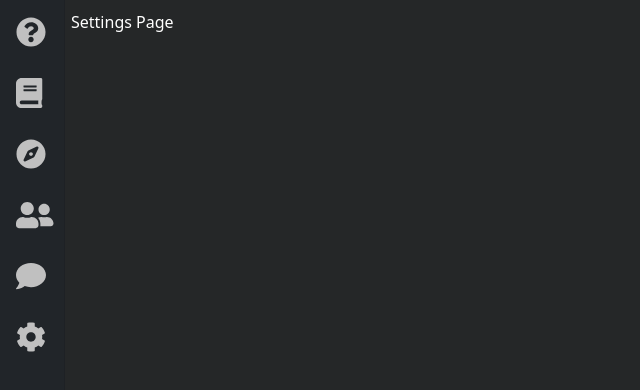
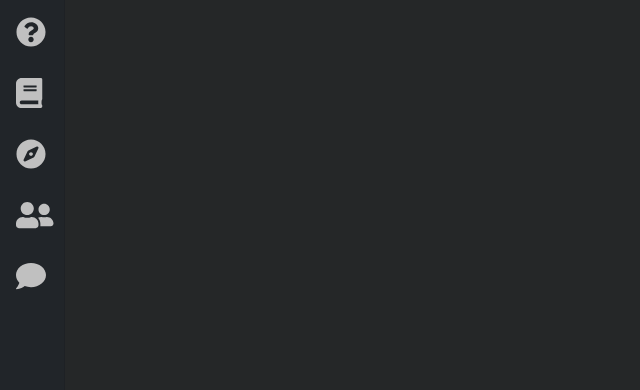
Before and after one commit to gurneetbhatia/p2p-academics, a React (Create React App) app: page /settings in a window 1280 px wide. Shown: the top 390 px of the page, without its empty margins (0-640 px from the left). Built offline with nearby package versions, Linux system fonts and the light colour scheme.

Commit message:
Remove settings page

```diff
--- a/electron/helper.js
+++ b/electron/helper.js
@@ -48,7 +48,7 @@ function setupEncryption(serverUID) {
     }, (err, publicKey, privateKey) => {
         if (err) throw err;
 
-        fs.writeFileSync(__dirname + '/../user/keys.json', {"publicKey": publicKey, "privateKey": privateKey});
+        fs.writeFileSync(__dirname + '/../user/keys.json', JSON.stringify({"publicKey": publicKey, "privateKey": privateKey}));
     });
 }
 
@@ -497,7 +497,7 @@ function addMessage(senderUID, message, timestamp, sender) {
         sender: sender
     });
 
-    fs.writeFileSync('./user/chats.json', messages);
+    fs.writeFileSync('./user/chats.json', JSON.stringify(messages));
 }
 
 function receiveMessage(sender, message, timestamp) {
--- a/src/components/sidebar.js
+++ b/src/components/sidebar.js
@@ -35,11 +35,6 @@ class Sidebar extends React.Component {
                         <Nav.Link href='/chats'><FontAwesomeIcon icon={faComment}/></Nav.Link>
                     </OverlayTrigger>
                 </Nav.Item>
-                <Nav.Item>
-                    <OverlayTrigger key="right" placement="right" overlay={<Tooltip>Settings</Tooltip>}>
-                        <Nav.Link href='/settings'><FontAwesomeIcon icon={faCog}/></Nav.Link>
-                    </OverlayTrigger>
-                </Nav.Item>
             </Nav>
         );
     }
--- a/src/pages/home.js
+++ b/src/pages/home.js
@@ -8,7 +8,6 @@ import RepositoryPage from './repository-page';
 import ExplorePage from './explore-page';
 import FindPeoplePage from './find-people-page';
 import ChatsPage from './chats-page';
-import SettingsPage from './settings-page';
 
 class HomePage extends React.Component {
     render() {
@@ -24,9 +23,7 @@ class HomePage extends React.Component {
                             <Route path='/repository' component={RepositoryPage}/>
                             <Route path='/explore' component={ExplorePage}/>
                             <Route path='/find-people' component={FindPeoplePage}/>
-                            <Route path='/chats' component={ChatsPage}/>
-                            <Route path='/settings' component={SettingsPage}/>
-                        </Switch>
+                            <Route path='/chats' component={ChatsPage}/>                        </Switch>
                     </Col>
                 </Row>
             </Container>
--- a/src/pages/settings-page.js
+++ /dev/null
@@ -1,11 +0,0 @@
-import React from 'react';
-
-class SettingsPage extends React.Component {
-    render() {
-        return (
-            <div>Settings Page</div>
-        );
-    }
-}
-
-export default SettingsPage;
```
Also changed, not shown: user/keys.json (added, +1 -0 lines).
